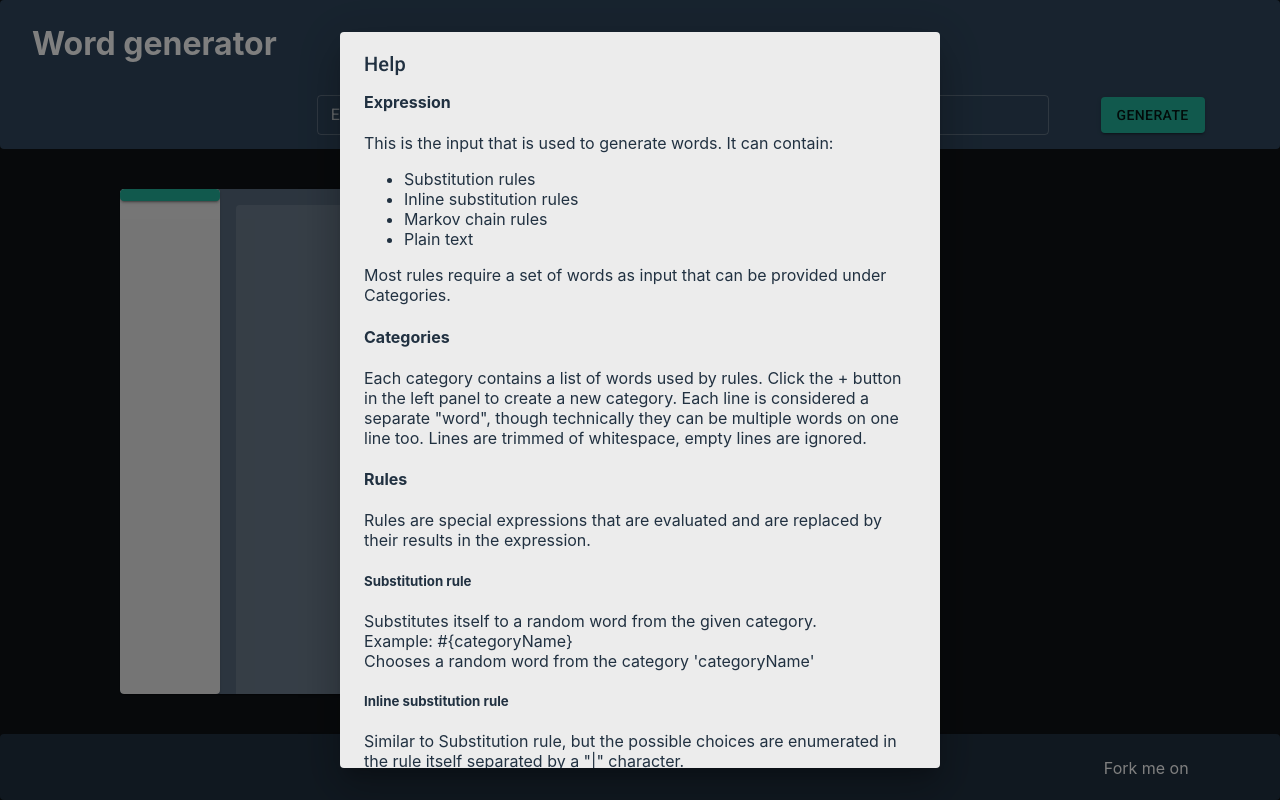
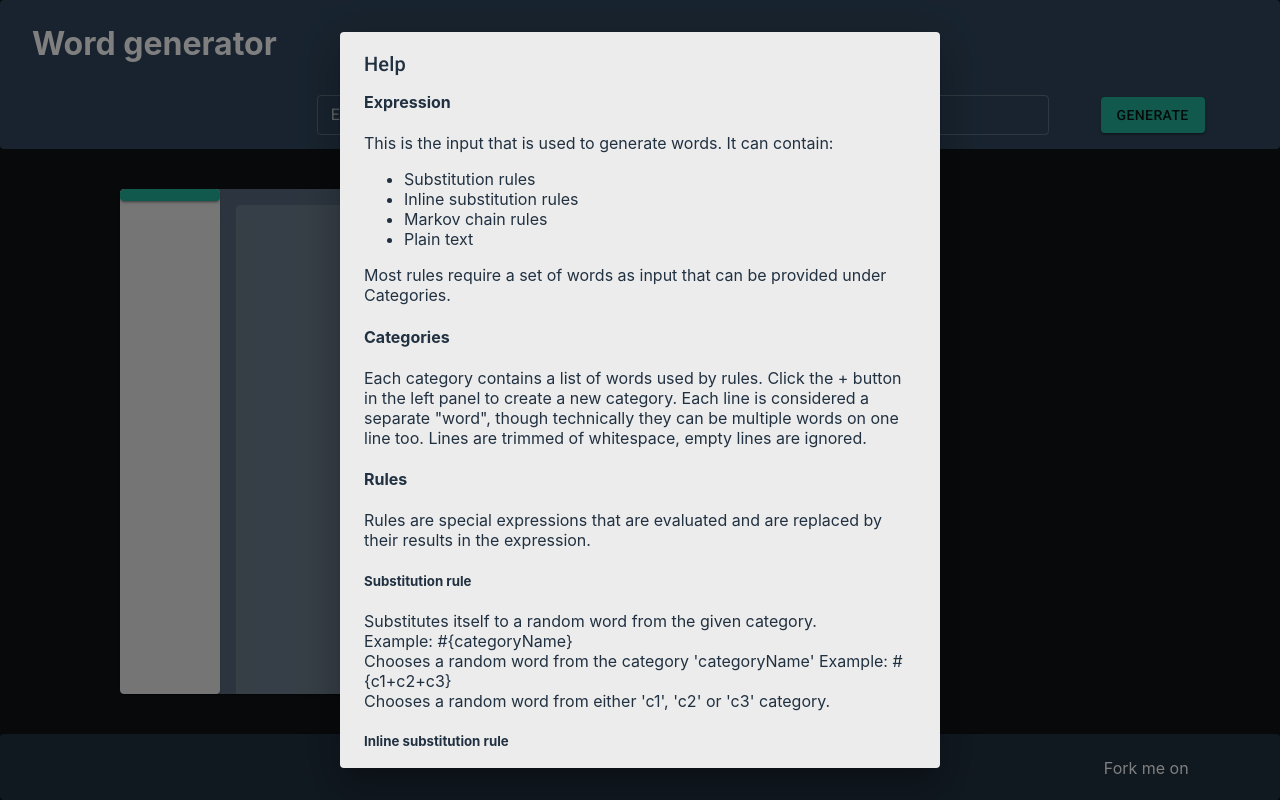
Before and after one commit to pjozsef/word-generator, a React (Create React App) app in the folder word-generator-web/frontend/: page / in a window 1280 px wide. Both pictures are taken after a click on the button 288 px from the left and 46 px from the top of the page. Built offline with nearby package versions, Linux system fonts and the light colour scheme.

Commit message:
feat(web-fe): add to help

```diff
--- a/word-generator-web/frontend/src/components/help-content.tsx
+++ b/word-generator-web/frontend/src/components/help-content.tsx
@@ -32,6 +32,8 @@ export default function HelpContent() {
         <p>Substitutes itself to a random word from the given category.<br />
            Example: #{"{categoryName}"}<br />
            Chooses a random word from the category 'categoryName'
+           Example: #{"{c1+c2+c3}"}<br />
+           Chooses a random word from either 'c1', 'c2' or 'c3' category.
         </p>
         <h5>Inline substitution rule</h5>
         <p>Similar to Substitution rule, but the possible choices are enumerated in the rule itself separated by a "|" character.<br />
@@ -44,10 +46,11 @@ export default function HelpContent() {
            It basically means that the generated words are similar but not necessarily the same as the input.<br />
            Markov chain rules can have a multitude of constraints:
            <ul>
-           <li>{"*{categoryName}"} - basic rule</li>
+           <li>{"*{categoryName}"} - basic rule for 'categoryName' category</li>
            <li>{"*{categoryName#3}"} - 3rd order markov chain. The larger the number,
            the more similar the results will be to the input words. Usually a value between 2 and 3 works just fine.
            Numbers larger than the length of the input words don't have any effect.</li>
+           <li>{"*{cat1+cat2#3}"} - Supports merging multiple categories</li>
            <li>{"*{categoryName 4-8}"} - Results will be 4-8 characters long.</li>
            <li>{"*{categoryName 2-}"} - Results will be at least 2 characters long.</li>
            <li>{"*{categoryName -10}"} - Results will be at most 10 characters long.</li>
```
